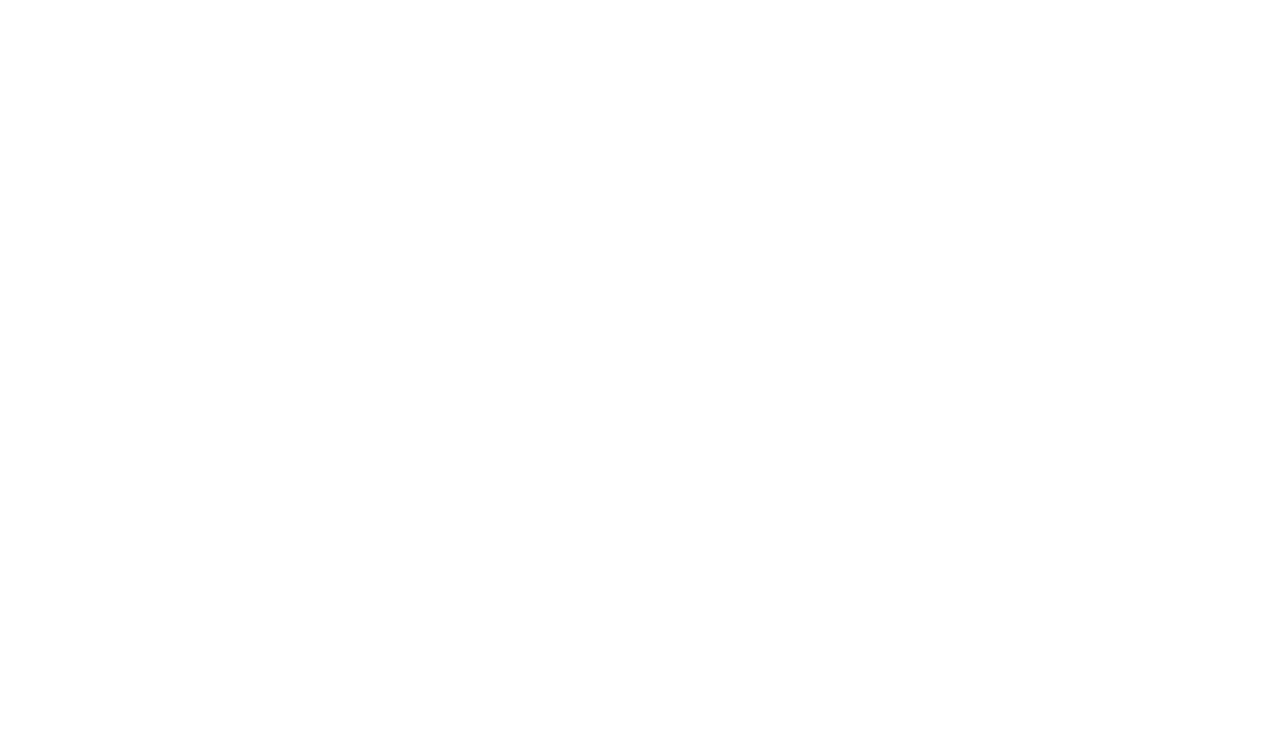
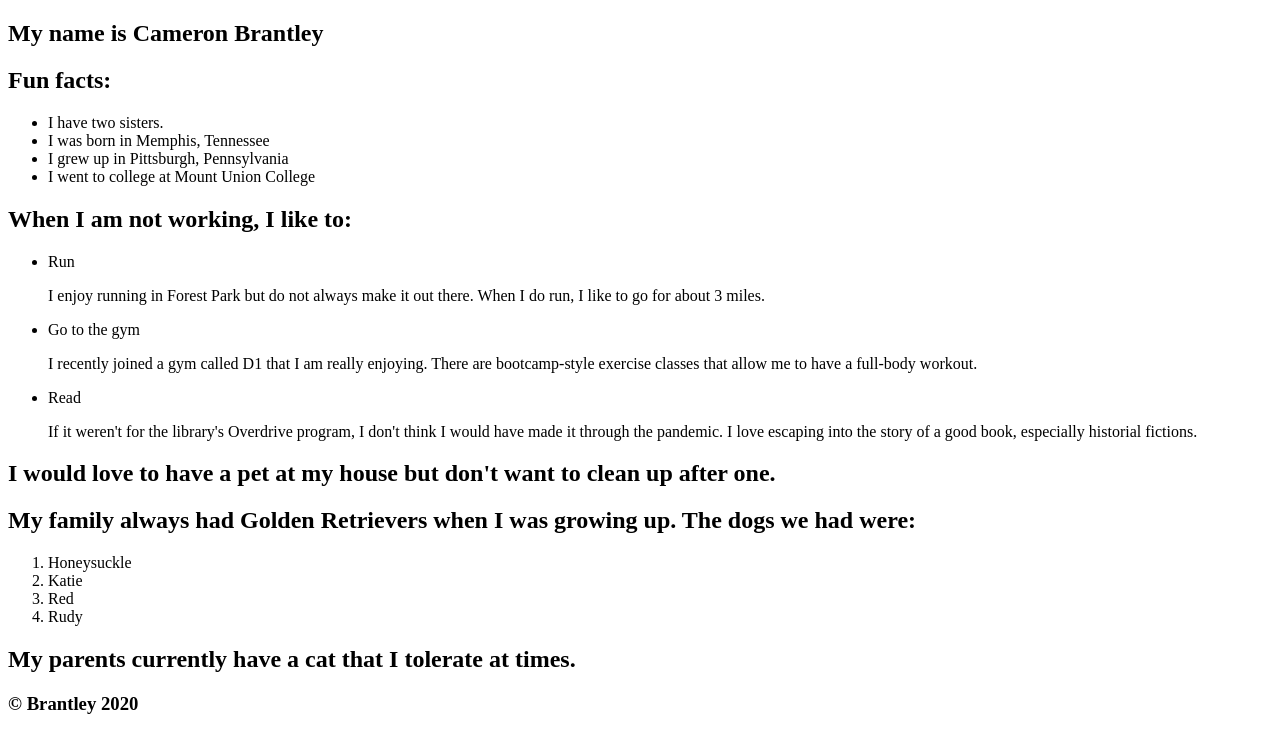
Before and after one commit to cbrantley4/sample_SPA, a website: page index.html in a window 1280 px wide. Drawn offline with Linux system fonts and the light colour scheme.

Commit message:
Steps to complete SPA

```diff
--- a/index.html
+++ b/index.html
@@ -3,9 +3,46 @@
 <head>
   <meta charset="UTF-8">
   <meta name="viewport" content="width=device-width, initial-scale=1.0">
-  <title>Document</title>
+  <title>About Me</title>
 </head>
 <body>
-
+  <section id='bio'>
+    <h1>My name is Cameron Brantley</h1>
+    <h2>Fun facts:</h2>
+    <ul>
+      <li>I have two sisters.</li>
+      <li>I was born in Memphis, Tennessee</li>
+      <li>I grew up in Pittsburgh, Pennsylvania</li>
+      <li>I went to college at Mount Union College</li>
+    </ul>
+  </section>
+  <section id='hobbies'>
+    <h1>When I am not working, I like to:</h1>
+    <ul>
+      <li>Run
+        <p>I enjoy running in Forest Park but do not always make it out there. When I do run, I like to go for about 3 miles.</p>
+      </li>
+      <li>Go to the gym
+        <p>I recently joined a gym called D1 that I am really enjoying. There are bootcamp-style exercise classes that allow me to have a full-body workout. </p>
+      </li>
+      <li>Read
+        <p>If it weren't for the library's Overdrive program, I don't think I would have made it through the pandemic. I love escaping into the story of a good book, especially historial fictions. </p>
+      </li>
+    </ul>
+  </section>
+  <section id='pets'>
+    <h2>I would love to have a pet at my house but don't want to clean up after one.</h2>
+    <h2>My family always had Golden Retrievers when I was growing up. The dogs we had were:</h2>
+    <ol>
+      <li>Honeysuckle</li>
+      <li>Katie</li>
+      <li>Red</li>
+      <li>Rudy</li>
+    </ol>
+    <h2>My parents currently have a cat that I tolerate at times.</h2>
+  </section>
 </body>
+<footer>
+  <h3>&copy Brantley 2020</h3>
+</footer>
 </html>
```
Also changed, not shown: package.json (+3 -4 lines), 1 other file.
